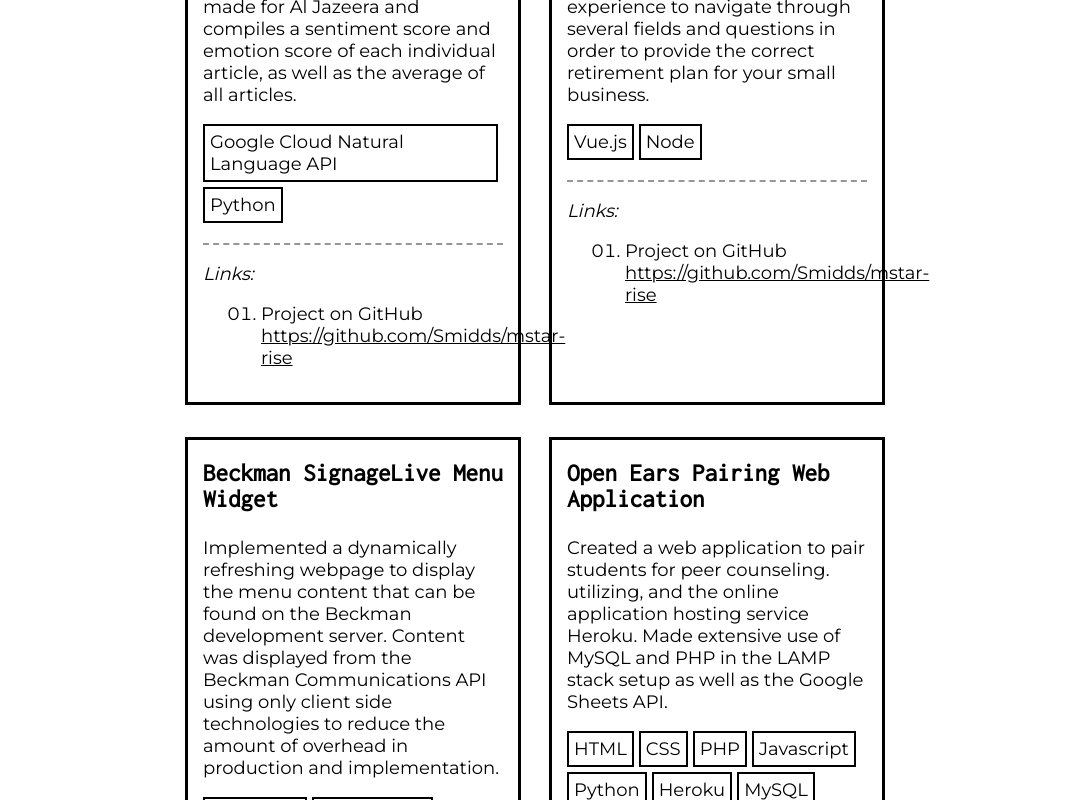
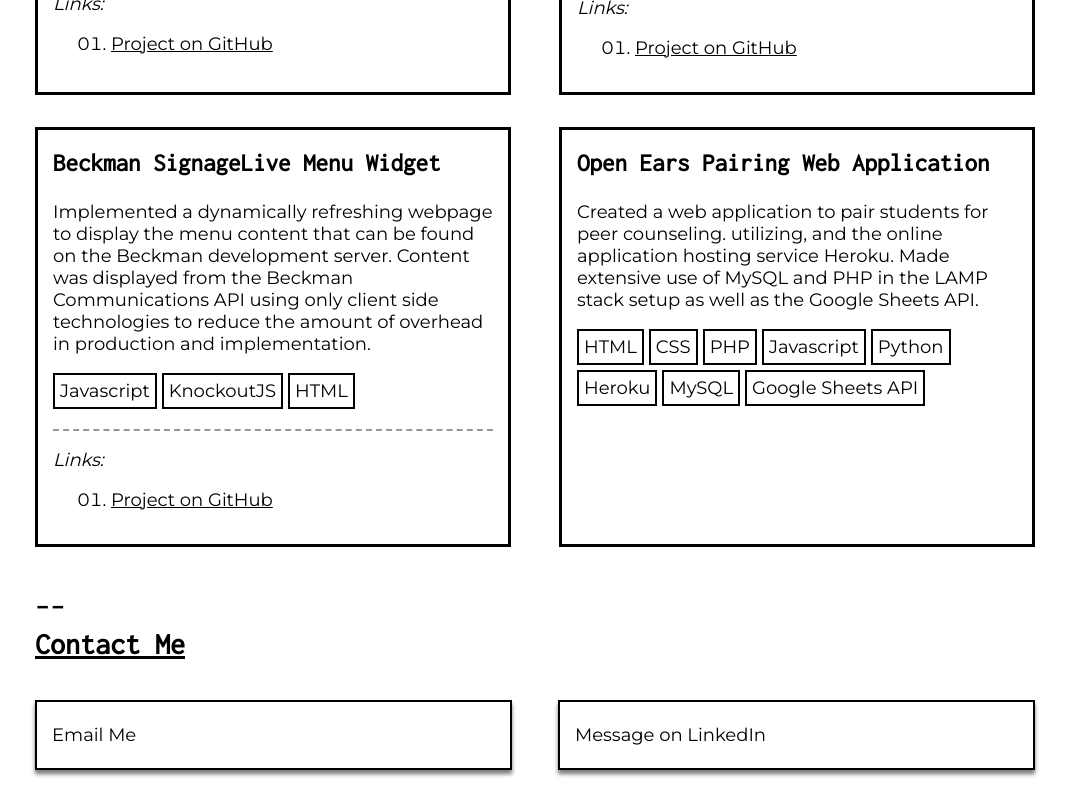
Before and after one commit to Smidds/personal-website, a Vue app: page / in a window 1280 px wide. Shown: the part 1280-2080 px from the top of the page, without its empty margins (105-1174 px from the left). Built offline with nearby package versions, Linux system fonts and the light colour scheme.

Commit message:
Add final touches for all breakpoints

```diff
--- a/package.json
+++ b/package.json
@@ -4,7 +4,7 @@
   "private": true,
   "scripts": {
     "serve": "vue-cli-service serve",
-    "build": "vue-cli-service build",
+    "build": "vue-cli-service build; cd dist; git reset --hard HEAD^; mv ../dist_tmp/* .; rm -rf ../dist_tmp; git add .;git commit -m 'Completed Build.'; git push origin gh-pages --force; cd ../",
     "lint": "vue-cli-service lint"
   },
   "dependencies": {
--- a/src/assets/main.css
+++ b/src/assets/main.css
@@ -36,10 +36,6 @@ h3 {
   justify-content: space-between;
 }
 
-.card {
-  flex: 1 0 calc(50% - 20px);
-}
-
 @media screen and (min-width: 501px) {
   #app {
     margin: 32px;
@@ -47,11 +43,23 @@ h3 {
 }
 
 @media screen and (min-width: 800px) {
-  .card-list {
-    width: 700px;
+  #app {
+    margin: 0 auto;
   }
 
   .card {
-    max-width: 300px;
+    flex: 0 calc(45% - 10px);
   }
 }
+
+@media screen and (min-width: 800px) and (max-width: 1080px) {
+  #app {
+    width: 700px;
+  }
+}
+
+@media screen and (min-width: 1081px) {
+  #app {
+    width: 1000px;
+  }
+}
--- a/src/components/Contact.vue
+++ b/src/components/Contact.vue
@@ -32,7 +32,7 @@
     text-decoration: none;
     color: black;
     border: 2px solid black;
-    padding: 22px 0 22px 15px;
+    padding: 22px 18px 22px 15px;
     margin-bottom: 15px;
     box-shadow: 0 4px 4px 0 rgba(0,0,0,0.45),0 4px 4px 0 rgba(0,0,0,0.12);
   }
@@ -41,7 +41,15 @@
     background-color: #ffff4db3;
   }
 
-  .contact-button:last-child {
-    margin-bottom: 0;
+  @media screen and (min-width: 801px) {
+    .contact-button {
+      flex: 0 calc(45% - 10px);
+    }
+
+    .contact-methods {
+      display: flex;
+      flex-wrap: wrap;
+      justify-content: space-between;
+    }
   }
 </style>
--- a/src/components/Hello.vue
+++ b/src/components/Hello.vue
@@ -1,6 +1,6 @@
 <template>
   <div id="hello" class="hello-block">
-    <h1>Hi. I'm <span class="full-name">ISAAC SMITH</span> </h1>
+    <h1>Hi. I'm <span class="full-name">Isaac Smith</span>.</h1>
     <div class="hello-block__blurb">
       I am a web developer, software engineer, data analysis enthusiast, politically active, outdoor-loving,
       constantly curious individual who loves a good challenge and a stimulating project.
@@ -19,5 +19,6 @@
     background-color: rgba(255, 225, 0, 0.54);
     padding-left: 2px;
     display: inline-block;
+    text-transform: uppercase;
   }
 </style>
--- a/src/components/Projects.vue
+++ b/src/components/Projects.vue
@@ -20,12 +20,7 @@
           </div>
           <div class="project-links" v-if="project.relaventLinks.length > 0">
             <p><i>Links:</i></p>
-            <ul class="project-links__large">
-              <li v-for="link in project.relaventLinks" :key="link.id" class="projects-link">
-                {{ link.name }} <a :href="link.url">{{ link.url }}</a>
-              </li>
-            </ul>
-            <ul class="project-links__small">
+            <ul class="project-links__list">
               <li v-for="link in project.relaventLinks" :key="link.id" class="projects-link">
                 <a :href="link.url">{{ link.name }}</a>
               </li>
@@ -79,7 +74,7 @@
     border-top: 2px dashed #969696;
   }
 
-  .project-links__small, .project-links__large {
+  .project-links__list{
     list-style: decimal-leading-zero;
   }
 
@@ -94,16 +89,4 @@
   .project-tags {
     margin-bottom: 15px;
   }
-
-  @media screen and (max-width: 500px) {
-    .project-links__large {
-      display: none;
-    }
-  }
-
-  @media screen and (min-width: 501px) {
-    .project-links__small {
-      display: none;
-    }
-  }
 </style>
--- a/vue.config.js
+++ b/vue.config.js
@@ -1,3 +1,9 @@
 module.exports = {
-  publicPath: '/personal-website'
+  publicPath: '/personal-website',
+  outputDir: 'dist_tmp',
+  assetsDir: undefined,
+  runtimeCompiler: undefined,
+  productionSourceMap: undefined,
+  parallel: undefined,
+  css: undefined
 }
```
